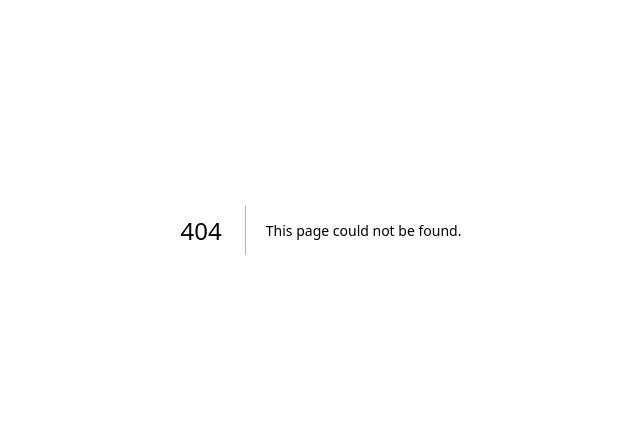
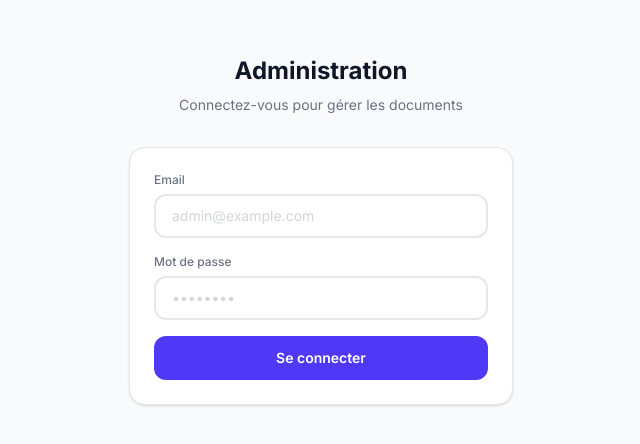
Before and after one commit to fadlaoui/signer-app, a Next.js app: page /admin/login in a window 1280 px wide. Before the commit this address had no page. Shown: the part 170-614 px from the top of the page, without its empty margins (319-959 px from the left). Built offline with nearby package versions, Linux system fonts and the light colour scheme; no server answers.

Commit message:
feat: add admin login page with Supabase Auth

```diff
--- /dev/null
+++ b/src/app/admin/login/page.tsx
@@ -0,0 +1,78 @@
+"use client";
+
+import { useState } from "react";
+import { createClient } from "@/utils/supabase/client";
+import { useRouter } from "next/navigation";
+
+export default function AdminLogin() {
+  const [email, setEmail] = useState("");
+  const [password, setPassword] = useState("");
+  const [error, setError] = useState("");
+  const [loading, setLoading] = useState(false);
+  const router = useRouter();
+  const supabase = createClient();
+
+  async function handleLogin(e: React.FormEvent) {
+    e.preventDefault();
+    setError("");
+    setLoading(true);
+
+    const { error } = await supabase.auth.signInWithPassword({
+      email,
+      password,
+    });
+
+    if (error) {
+      setError("Email ou mot de passe incorrect");
+      setLoading(false);
+    } else {
+      router.push("/admin");
+    }
+  }
+
+  return (
+    <div className="min-h-screen bg-gray-50 flex items-center justify-center px-4">
+      <div className="w-full max-w-sm">
+        <h1 className="text-2xl font-bold text-gray-900 text-center mb-2">Administration</h1>
+        <p className="text-sm text-gray-500 text-center mb-8">Connectez-vous pour gérer les documents</p>
+
+        <form onSubmit={handleLogin} className="bg-white border border-gray-200 rounded-2xl p-6 shadow-sm space-y-4">
+          <div>
+            <label className="block text-xs font-medium text-gray-500 mb-1.5">Email</label>
+            <input
+              type="email"
+              value={email}
+              onChange={(e) => setEmail(e.target.value)}
+              placeholder="admin@example.com"
+              required
+              className="w-full px-4 py-2.5 border-2 border-gray-200 rounded-xl text-sm text-gray-800 placeholder:text-gray-300 outline-none focus:border-indigo-500 transition-colors"
+            />
+          </div>
+          <div>
+            <label className="block text-xs font-medium text-gray-500 mb-1.5">Mot de passe</label>
+            <input
+              type="password"
+              value={password}
+              onChange={(e) => setPassword(e.target.value)}
+              placeholder="••••••••"
+              required
+              className="w-full px-4 py-2.5 border-2 border-gray-200 rounded-xl text-sm text-gray-800 placeholder:text-gray-300 outline-none focus:border-indigo-500 transition-colors"
+            />
+          </div>
+
+          {error && (
+            <p className="text-sm text-red-500 text-center">{error}</p>
+          )}
+
+          <button
+            type="submit"
+            disabled={loading}
+            className="w-full py-3 bg-indigo-600 text-white text-sm font-semibold rounded-xl hover:bg-indigo-700 active:scale-[0.99] transition-all cursor-pointer disabled:opacity-50 disabled:cursor-not-allowed"
+          >
+            {loading ? "Connexion..." : "Se connecter"}
+          </button>
+        </form>
+      </div>
+    </div>
+  );
+}
```
